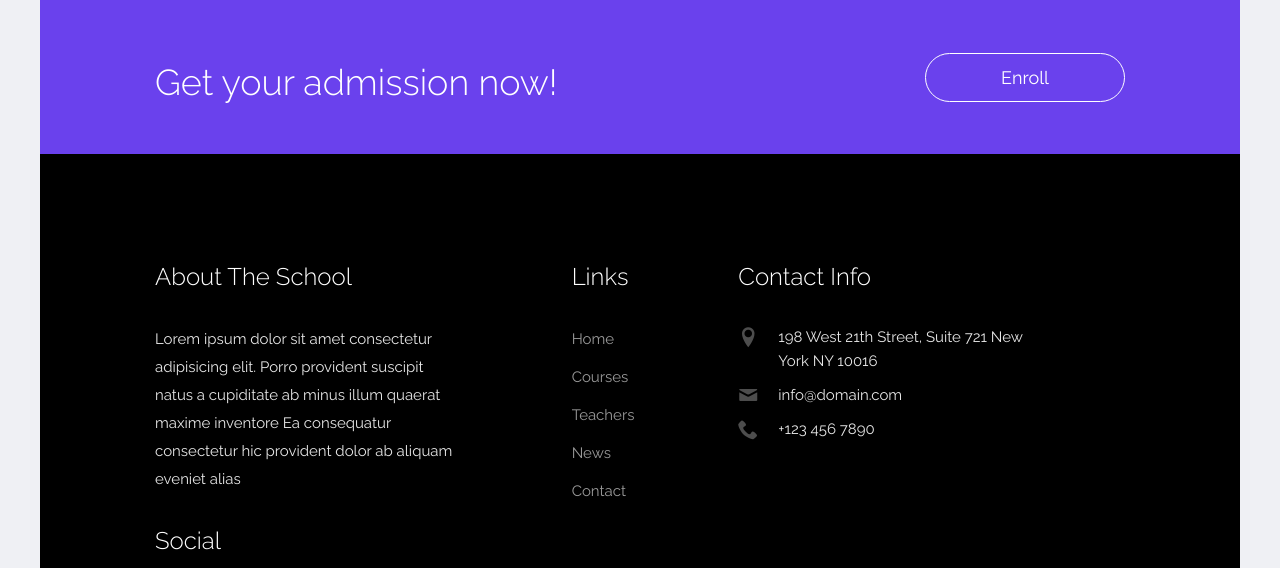
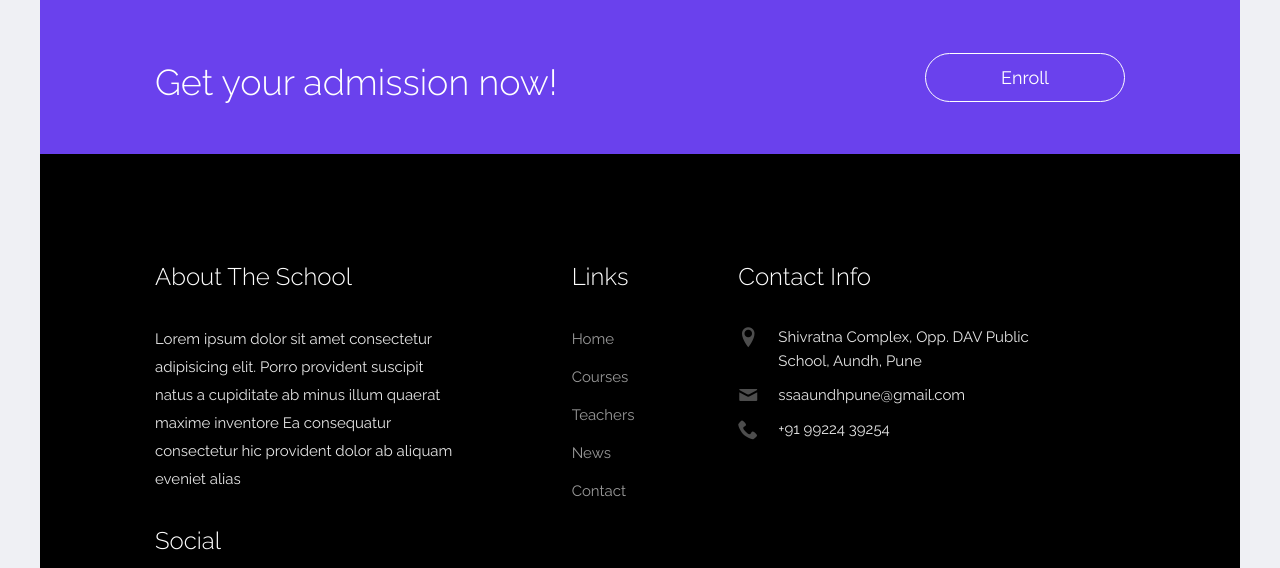
Before and after one commit to scholarspune/scholarspune.github.io, a website: page index.html in a window 1280 px wide. Shown: the part 6826-7394 px from the top of the page. Drawn offline with nearby package versions, Linux system fonts and the light colour scheme; files whose address does not match are found by name.

Commit message:
new site updates

```diff
--- a/index.html
+++ b/index.html
@@ -689,9 +689,9 @@
               <div class="probootstrap-footer-widget">
                 <h3>Contact Info</h3>
                 <ul class="probootstrap-contact-info">
-                  <li><i class="icon-location2"></i> <span>198 West 21th Street, Suite 721 New York NY 10016</span></li>
-                  <li><i class="icon-mail"></i><span>info@domain.com</span></li>
-                  <li><i class="icon-phone2"></i><span>+123 456 7890</span></li>
+                  <li><i class="icon-location2"></i> <span>Shivratna Complex, Opp. DAV Public School, Aundh, Pune</span></li>
+                  <li><i class="icon-mail"></i><span>ssaaundhpune@gmail.com</span></li>
+                  <li><i class="icon-phone2"></i><span>+91 99224 39254</span></li>
                 </ul>
               </div>
             </div>
```
Also changed, not shown: about.html (+4 -4 lines), contact.html (+3 -3 lines), course-single.html (+3 -3 lines), courses.html (+3 -3 lines), events.html (+3 -3 lines), gallery.html (+3 -3 lines), news.html (+3 -3 lines), teachers.html (+3 -3 lines).
